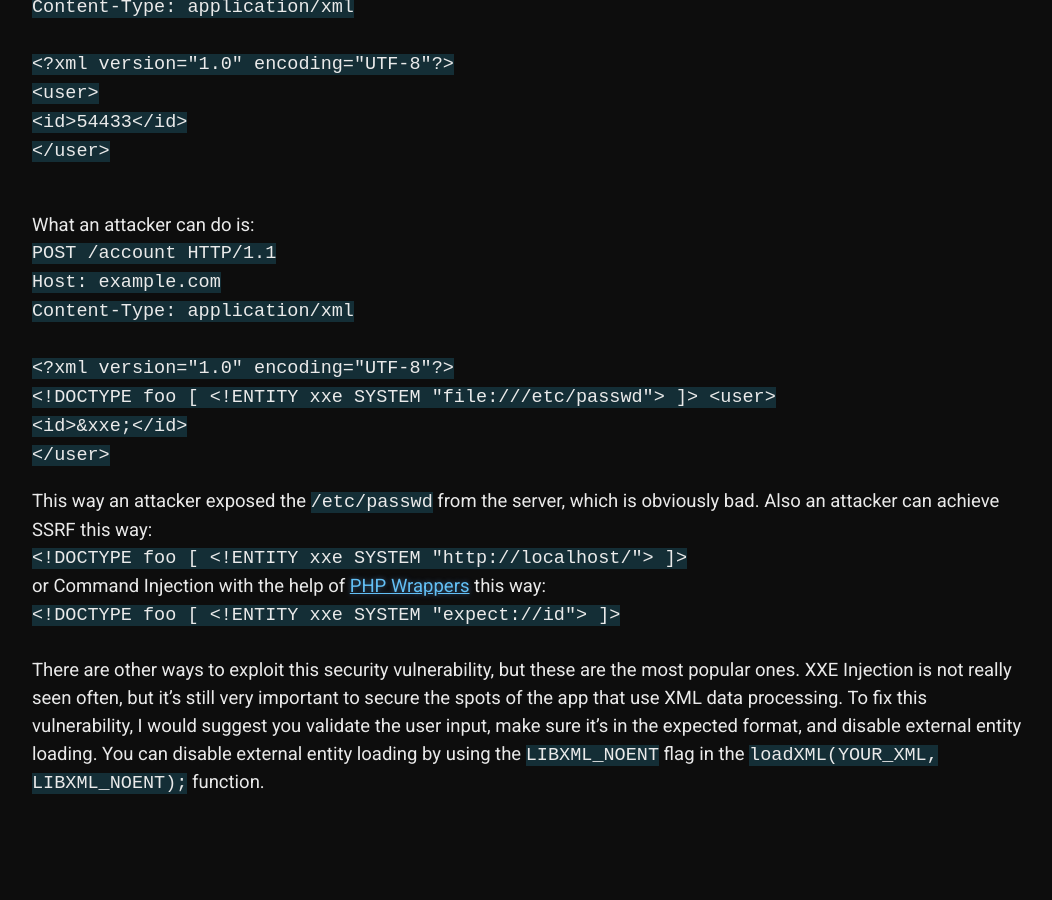
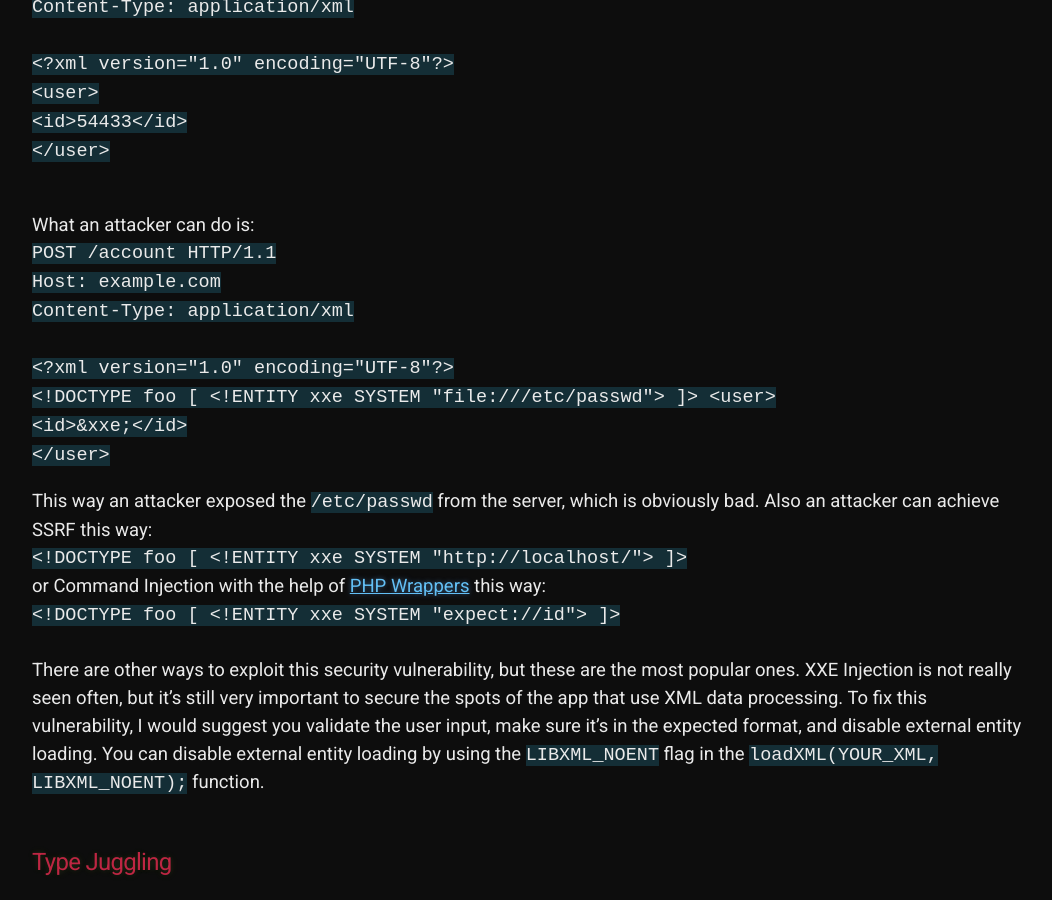
Before and after one commit to 20kilograma/blog, a Jekyll site: the page built from php-sec.md, in a window 1280 px wide and 900 px high, scrolled down 13893 px. Shown: the whole window, without its empty margins (108-1160 px from the left). Built offline with Jekyll 4.4.1, drawn with Linux system fonts in a browser that asks for light colours; some web fonts are replaced; our own code applies the rules of GitHub Pages for plain Markdown files; before the commit the page ends 14711 px from its top, so only the background shows below that.

Commit message:
Update php-sec.md

```diff
--- a/php-sec.md
+++ b/php-sec.md
@@ -287,4 +287,6 @@ or Command Injection with the help of <a href="https://www.geeksforgeeks.org/pro
   &lt;!DOCTYPE foo [ &lt;!ENTITY xxe SYSTEM "expect://id"> ]>
 </code><br><br>
  There are other ways to exploit this security vulnerability, but these are the most popular ones. XXE Injection is not really seen often, but it's still very important to secure the spots of the app that use XML data processing.
-To fix this vulnerability, I would suggest you validate the user input, make sure it's in the expected format, and disable external entity loading. You can disable external entity loading by using the <code>LIBXML_NOENT</code> flag in the <code>loadXML(YOUR_XML, LIBXML_NOENT);</code> function.
+To fix this vulnerability, I would suggest you validate the user input, make sure it's in the expected format, and disable external entity loading. You can disable external entity loading by using the <code>LIBXML_NOENT</code> flag in the <code>loadXML(YOUR_XML, LIBXML_NOENT);</code> function.<br><br>
+
+## Type Juggling
```
